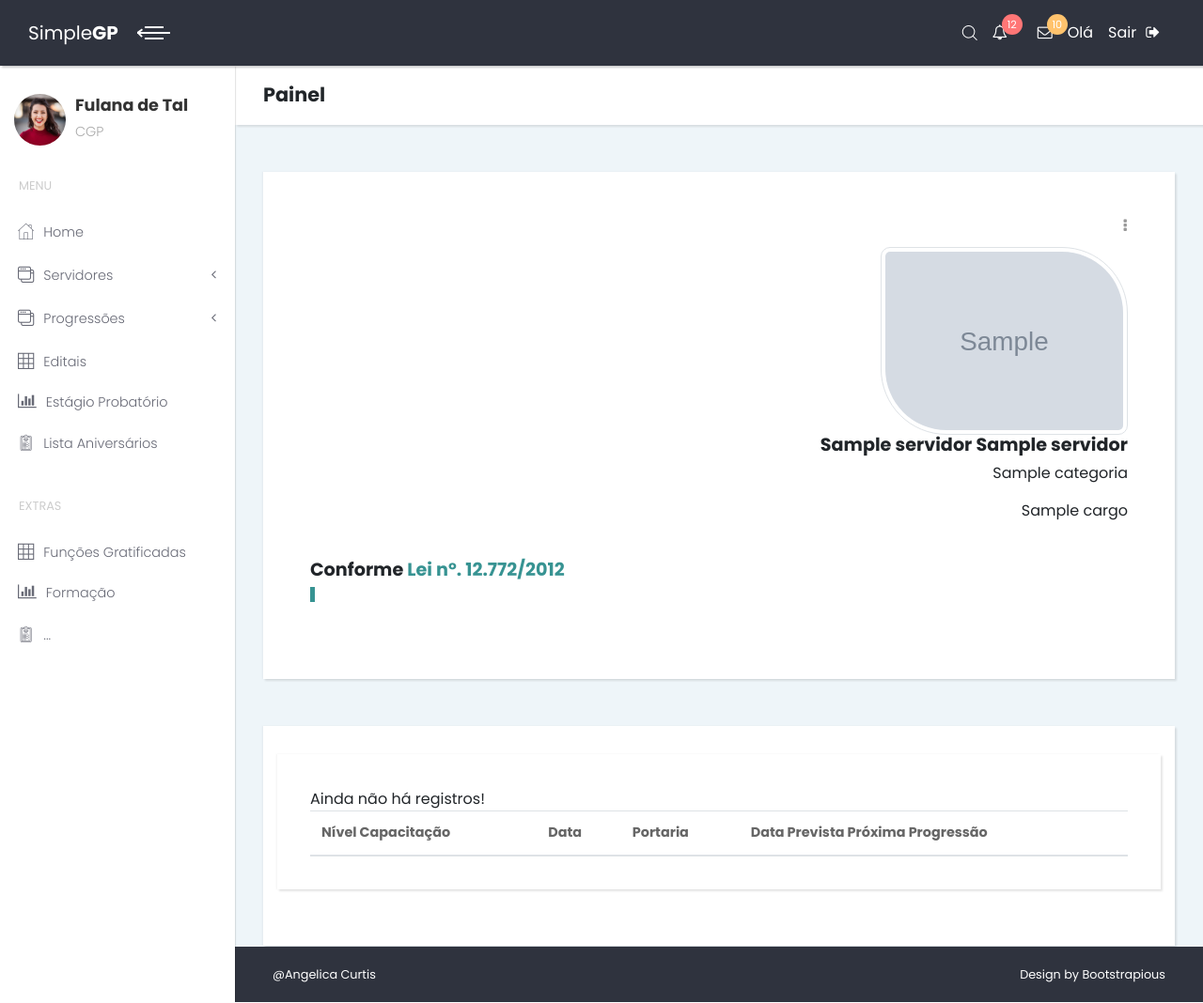
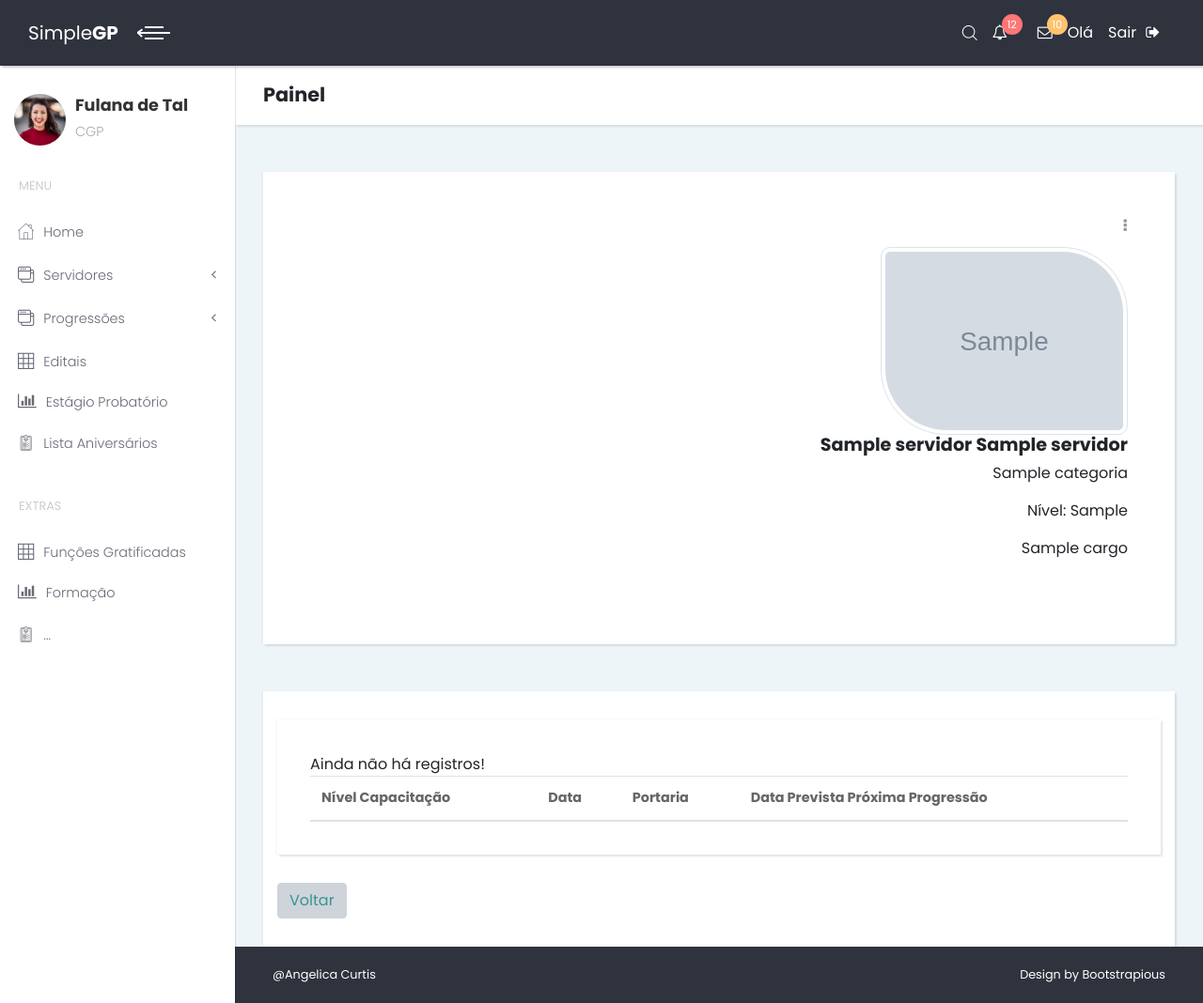
Before and after one commit to AngelicaCurtis/simpleGP, a Django app: page /servidores/progressoes/1 in a window 1280 px wide. Shown: the whole page at 94% size. Run offline with Django 3.2, Linux system fonts and the light colour scheme; tables that the repository leaves empty hold one stand-in row (values such as "Sample post"); grey boxes marked "Sample" are stand-in pictures; lists and menus that the app fills with data are empty; some libraries are stand-ins or nearby versions.

Commit message:
atualização bd

```diff
--- a/progressoes/templates/progressoes/lista.html
+++ b/progressoes/templates/progressoes/lista.html
@@ -140,6 +140,10 @@
                                     </li>
                                 </ul>
                             </nav>
+
+                             <a href="{% url 'cadastro-progressao' %}" class="btn btn-primary float-left">Cadastrar</a>
+
+                            <a href="{% url 'lista' %}" class="btn btn-default float-right">Voltar</a>
                         </div>
                     </div>
                 </div>
--- a/servidores/templates/servidores/progressoes.html
+++ b/servidores/templates/servidores/progressoes.html
@@ -44,6 +44,7 @@
                     <div class="client-title">
                         <h3> {{object.nome}} {{object.sobrenome}}</h3>
                         <p>{{object.categoria}}</p>
+                        <p>Nível: {{object.cargo.nivel}}</p>
                         {% if object.cargo == None %}
                         <span>Área: {{object.area}} </span>
                         {% else %}
@@ -55,31 +56,27 @@
                 </div>
 
                 <div class="card-body text-left">
-                    <h3>Conforme <a href="http://www.planalto.gov.br/ccivil_03/_ato2011-2014/2012/lei/l12772.htm" target="_blank">Lei nº. 12.772/2012</a></h3>
-
-                    <p class="blockquote">
+                    <div class="progressoes">
                     {% if object.categoria.id == 'TAE' %}
 
+
+
                     {% elif object.categoria.id  == 'DOC' %}
+
+                    <h6>Informações Sobre Progressão Docente</h6>
+                    <h7>Conforme <a href="http://www.planalto.gov.br/ccivil_03/_ato2011-2014/2012/lei/l12772.htm" target="_blank">Lei nº. 12.772/2012</a></h7>
+
+                    <p class="mb-0">
                     <p>Art. 12.  O desenvolvimento na Carreira de Magistério Superior ocorrerá mediante <b>progressão funcional e promoção</b>.
-                        <p>§ 1o  Para os fins do disposto no caput, progressão é a passagem do servidor para o nível de vencimento imediatamente superior dentro de uma mesma classe, e promoção, a passagem do servidor de uma classe para outra subsequente, na forma desta Lei.
-                        </p>
                     <p>§ 2o  A progressão na Carreira de Magistério Superior ocorrerá com base nos critérios gerais estabelecidos nesta Lei e observará, cumulativamente:
                     </p>I - o cumprimento do interstício de 24 (vinte e quatro) meses de efetivo exercício em cada nível; e</p>
                     <p>II - aprovação em avaliação de desempenho.</p>
                     § 3o  A promoção ocorrerá observados o interstício mínimo de 24 (vinte e quatro) meses no último nível de cada Classe antecedente àquela para a qual se dará a promoção e, ainda, as seguintes condições:</p>
-                        <p>Art. 13.  Os docentes aprovados no estágio probatório do respectivo cargo que atenderem os seguintes requisitos de titulação farão jus a processo de aceleração da promoção:
-                        <p>(Redação dada pela <a href="">Lei nº 12.863</a>, de 2013)</p>
-                        <p>(...)</p>
 
-                        <p>Parágrafo único.  Aos servidores ocupantes de cargos da Carreira de Magistério Superior em 1o de março de 2013 ou na data de publicação desta Lei, se posterior, é permitida a aceleração da promoção de que trata este artigo ainda que se encontrem em estágio probatório no cargo.
-                        </p>
-                        <p>Art. 13-A.  O efeito financeiro da progressão e da promoção a que se refere o caput do art. 12 ocorrerá a partir da data em que o docente cumprir o interstício e os requisitos estabelecidos em lei para o desenvolvimento na carreira.       (Incluído pela Lei nº 13.325, de 2016)</p>
-                        </p>
 
                     {% endif %}
 
-                    </blockquote>
+                   </div>
 
                 </div>
 
@@ -152,7 +149,7 @@
                                 <td>{{ prog_b.padrao_tae }}</td>
                                 <!--if-->
                                 <td>{{ prog_b.data_progressao }}</td>
-                                <td><a href="({prog_b.portaria__portaria.url}}" target="_blank">{{prog_b.portaria}}</a></td>
+                                <td><a href="{{prog_b.portaria__portaria.url}}" target="_blank">{{prog_b.portaria}}</a></td>
                                 <td>{{ prog_b.data_prox_progressao}}</td>
                             </tr>
                             {%empty%}
@@ -166,6 +163,7 @@
 
             {% endif %}
 
+                            <a href="{% url 'lista' %}" class="btn btn-default float-right">Voltar</a>
 
         </div>
     </div>
--- a/servidores/templates/servidores/servidor_list.html
+++ b/servidores/templates/servidores/servidor_list.html
@@ -154,7 +154,9 @@
                                 </ul>
                             </nav>
 
-                            <a href="{% url 'lista-servidores' %}" class="btn btn-primary float-right">Voltar</a>
+                            <a href="{% url 'servidor-form' %}" class="btn btn-primary float-left">Cadastrar</a>
+
+                            <a href="{% url 'lista-servidores' %}" class="btn btn-default float-right">Voltar</a>
 
                         </div>
                     </div>
--- a/statics/css/sea.css
+++ b/statics/css/sea.css
@@ -3495,3 +3495,6 @@ a > code {
   padding-bottom: 0.375rem;
   font-size: 125%;
 }
+.progressoes{
+font-size: 0.7rem;
+}
```
Also changed, not shown: simpleGP/settings.py (+9 -2 lines). Lines whose indentation alone changed are shown as unchanged.
